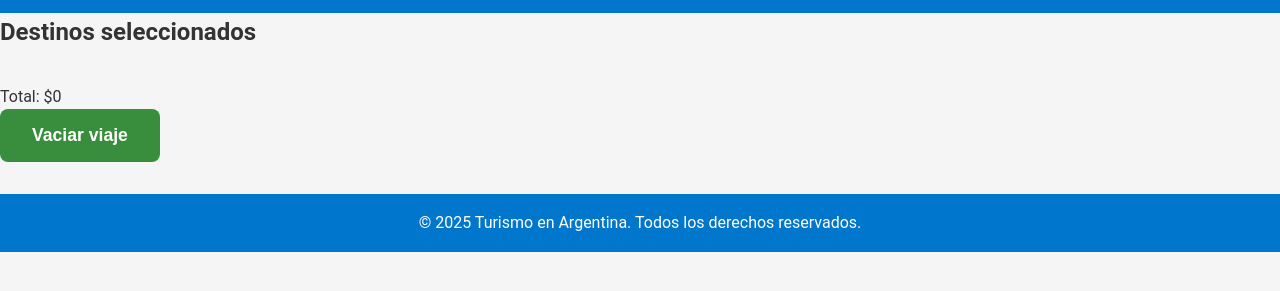
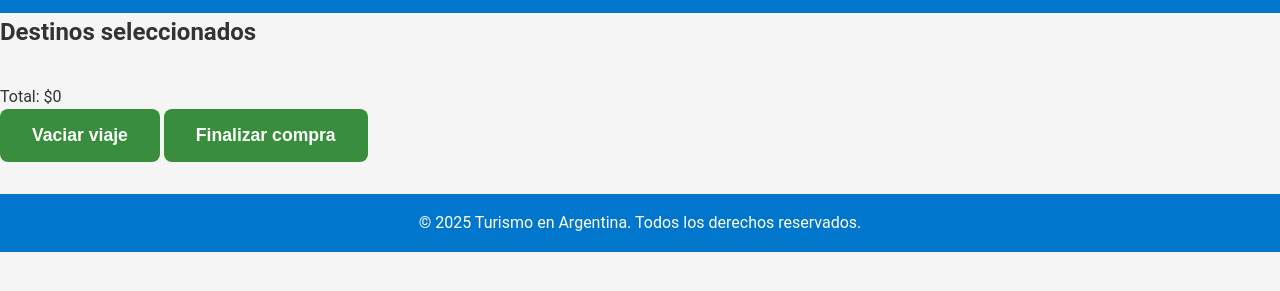
Before and after one commit to Juanjerezz/talentoTech-proyecto-final, a plain HTML site: page carrito.html in a window 1280 px wide. Shown: the part 57-348 px from the top of the page. Drawn offline with Linux system fonts and the light colour scheme.

Commit message:
add finalizar compra

```diff
--- a/carrito.html
+++ b/carrito.html
@@ -29,6 +29,7 @@
     </div>
     <p id="total">Total: $0</p>
     <button onclick="vaciarCarrito()" class="btn-destacado">Vaciar viaje</button>
+    <button onclick="finalizarCompra()" class="btn-destacado">Finalizar compra</button>
   </main>
 
   <footer>
--- a/js/carrito.js
+++ b/js/carrito.js
@@ -64,3 +64,9 @@ function vaciarCarrito() {
   localStorage.removeItem("carrito");
   location.reload();
 }
+
+function finalizarCompra() {
+  localStorage.removeItem('carrito');
+  alert("¡Gracias por tu compra!");
+  window.location.href = "index.html";
+}
```
